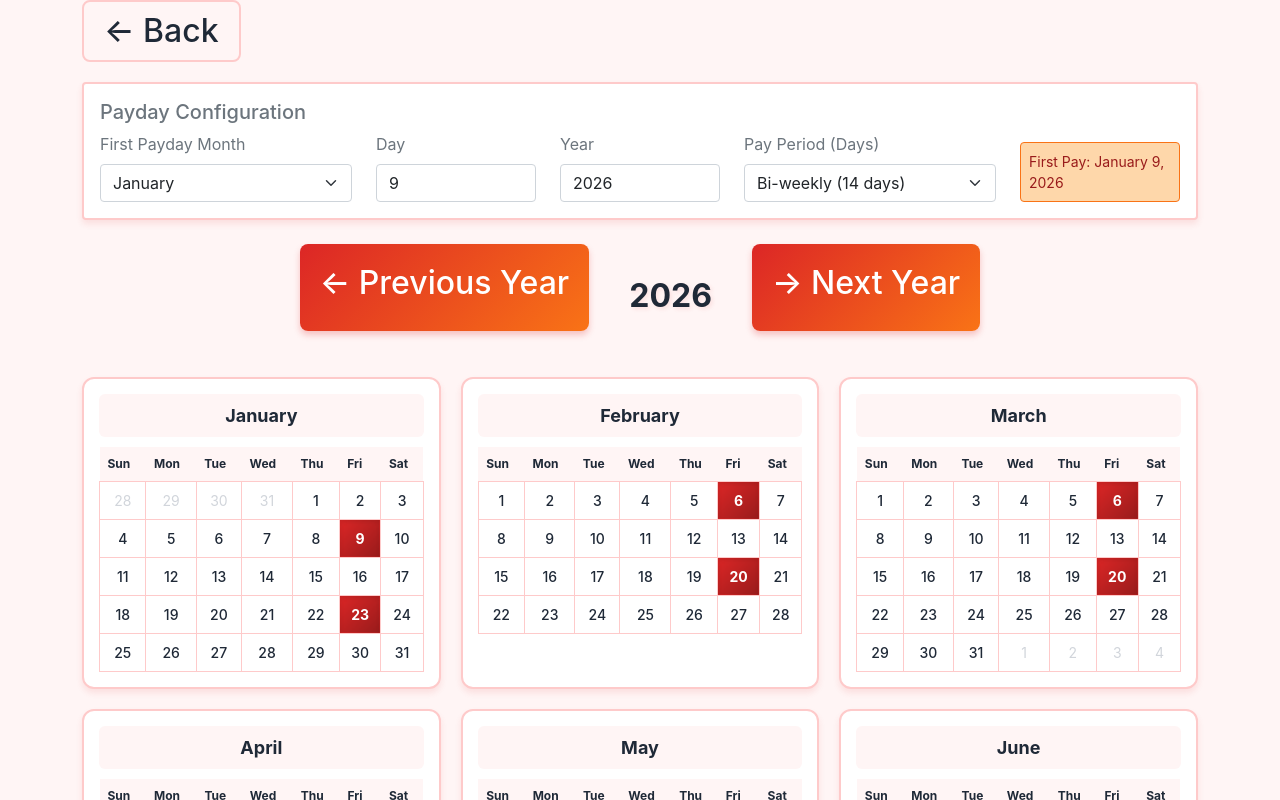
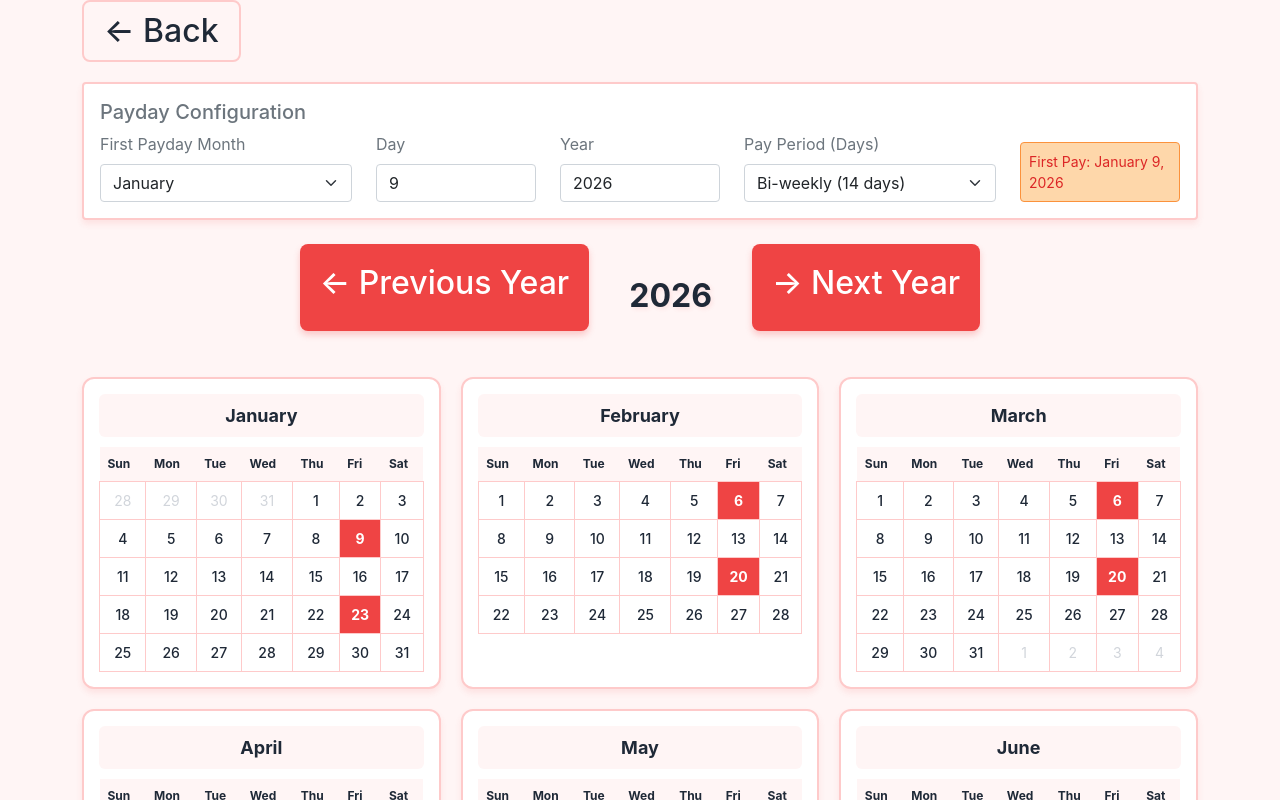
Before and after one commit to fernandozamoraj/nextjsplayground, a Next.js app: page /calendar in a window 1280 px wide. Shown: the top 800 px of the page. Built offline with nearby package versions, Linux system fonts and the light colour scheme.

Commit message:
removed annoying gradient and added space to towers of hanoi

```diff
--- a/comps/towersOfHanoi/buttonsPanel.js
+++ b/comps/towersOfHanoi/buttonsPanel.js
@@ -4,12 +4,12 @@ import ActionButton from '../actionButton';
 const ButtonsPanel = ({onHandleSolution, onHandlePreviousMove, onHandleNextMove}) =>{
 
     return (
-        <div className="col-sm-8 jumbotron text-center">
+        <div className="col-sm-8 jumbotron text-center mb-5">
             <h2 className="text-primary">Towers of Hanoi</h2>
             <p>Solve the towers</p>
             <p>An example of undo and redo</p>
 
-            <p>
+            <p className="mb-4">
                 <ActionButton onClick={onHandleSolution} text="Solve" />
             </p>
 
--- a/styles/Button.module.css
+++ b/styles/Button.module.css
@@ -2,17 +2,18 @@
     width: 100%;
     padding: 20px;
     margin: 0;
-    background: linear-gradient(135deg, #dc2626 0%, #f97316 100%);
+    background-color: #ef4444;
     border: none;
     border-radius: 8px;
-    box-shadow: 0 4px 6px rgba(220, 38, 38, 0.25);
+    box-shadow: 0 4px 6px rgba(239, 68, 68, 0.25);
     transition: all 0.3s ease;
     color: white;
 }
 
 .actionButton:hover {
+    background-color: #dc2626;
     transform: translateY(-2px);
-    box-shadow: 0 6px 12px rgba(249, 115, 22, 0.35);
+    box-shadow: 0 6px 12px rgba(239, 68, 68, 0.35);
 }
 
 .backLink {
@@ -30,8 +31,8 @@
 
 .backLink:hover {
     color: #ffffff;
-    background-color: #dc2626;
-    border-color: #dc2626;
+    background-color: #ef4444;
+    border-color: #ef4444;
 }
 
 .backLink h2 {
--- a/styles/Calendar.module.css
+++ b/styles/Calendar.module.css
@@ -16,7 +16,7 @@
     font-weight: bold;
     color: #1f2937;
     padding: 0 20px;
-    text-shadow: 2px 2px 4px rgba(220, 38, 38, 0.1);
+    text-shadow: 2px 2px 4px rgba(239, 68, 68, 0.1);
 }
 
 .calendarGrid {
@@ -31,14 +31,14 @@
     background-color: white;
     border-radius: 12px;
     padding: 15px;
-    box-shadow: 0 4px 6px rgba(220, 38, 38, 0.1);
+    box-shadow: 0 4px 6px rgba(239, 68, 68, 0.1);
     border: 2px solid #fecaca;
     transition: transform 0.2s ease;
 }
 
 .monthContainer:hover {
     transform: translateY(-2px);
-    box-shadow: 0 6px 12px rgba(249, 115, 22, 0.15);
+    box-shadow: 0 6px 12px rgba(251, 146, 60, 0.15);
 }
 
 .monthName {
@@ -87,17 +87,15 @@
 }
 
 .payday {
-    background: linear-gradient(135deg, #dc2626 0%, #991b1b 100%);
+    background-color: #ef4444;
     color: white;
     font-weight: bold;
-    box-shadow: inset 0 2px 4px rgba(0, 0, 0, 0.1);
 }
 
 .paydayThird {
-    background: linear-gradient(135deg, #f97316 0%, #ea580c 100%);
+    background-color: #fb923c;
     color: white;
     font-weight: bold;
-    box-shadow: inset 0 2px 4px rgba(0, 0, 0, 0.1);
 }
 
 @media (max-width: 1200px) {
--- a/styles/Home.module.css
+++ b/styles/Home.module.css
@@ -1,6 +1,6 @@
 .container {
   padding: 0 2rem;
-  background: linear-gradient(135deg, #fff5f5 0%, #ffedd5 100%);
+  background-color: #fff5f5;
   min-height: 100vh;
 }
 
@@ -48,7 +48,7 @@
   line-height: 1.15;
   font-size: 4rem;
   color: #1f2937;
-  text-shadow: 2px 2px 4px rgba(220, 38, 38, 0.1);
+  text-shadow: 2px 2px 4px rgba(239, 68, 68, 0.1);
 }
 
 .title,
@@ -91,7 +91,7 @@
   border-radius: 12px;
   transition: all 0.3s ease;
   background-color: #ffffff;
-  box-shadow: 0 4px 6px rgba(220, 38, 38, 0.1);
+  box-shadow: 0 4px 6px rgba(239, 68, 68, 0.1);
   display: flex;
   flex-direction: column;
   height: 100%;
@@ -102,9 +102,9 @@
 .card:focus,
 .card:active {
   color: #1f2937;
-  border-color: #f97316;
+  border-color: #fb923c;
   transform: translateY(-4px);
-  box-shadow: 0 8px 16px rgba(249, 115, 22, 0.25);
+  box-shadow: 0 8px 16px rgba(251, 146, 60, 0.25);
 }
 
 .card h2 {
--- a/styles/globals.css
+++ b/styles/globals.css
@@ -1,8 +1,8 @@
 :root {
-  --primary-red: #dc2626;
-  --primary-orange: #f97316;
+  --primary-red: #ef4444;
+  --primary-orange: #fb923c;
   --light-orange: #fed7aa;
-  --dark-red: #991b1b;
+  --dark-red: #dc2626;
   --bg-light: #fff5f5;
   --bg-white: #ffffff;
   --text-dark: #1f2937;
@@ -55,19 +55,19 @@ a:hover {
 }
 
 .btn-info:hover {
-  background-color: #ea580c !important;
-  border-color: #ea580c !important;
+  background-color: #f97316 !important;
+  border-color: #f97316 !important;
 }
 
 .card {
   border: 2px solid var(--border-light) !important;
-  box-shadow: 0 4px 6px rgba(220, 38, 38, 0.1) !important;
+  box-shadow: 0 4px 6px rgba(239, 68, 68, 0.1) !important;
   transition: transform 0.2s ease, box-shadow 0.2s ease;
 }
 
 .card:hover {
   transform: translateY(-2px);
-  box-shadow: 0 8px 12px rgba(249, 115, 22, 0.2) !important;
+  box-shadow: 0 8px 12px rgba(251, 146, 60, 0.2) !important;
 }
 
 .alert-info {
```
